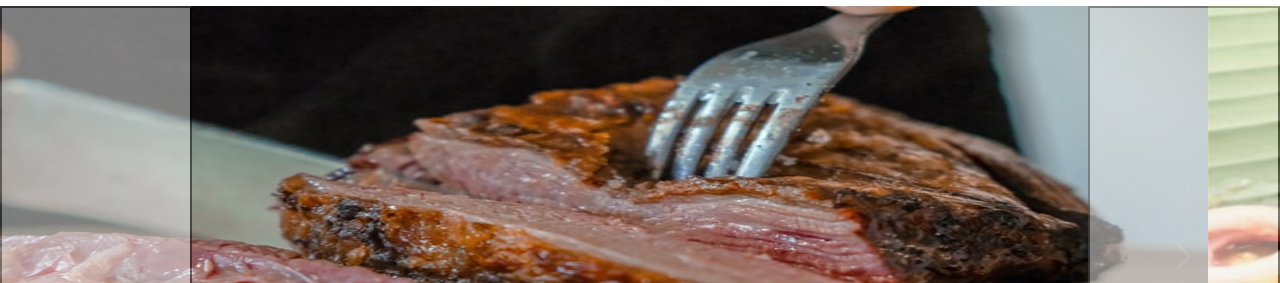
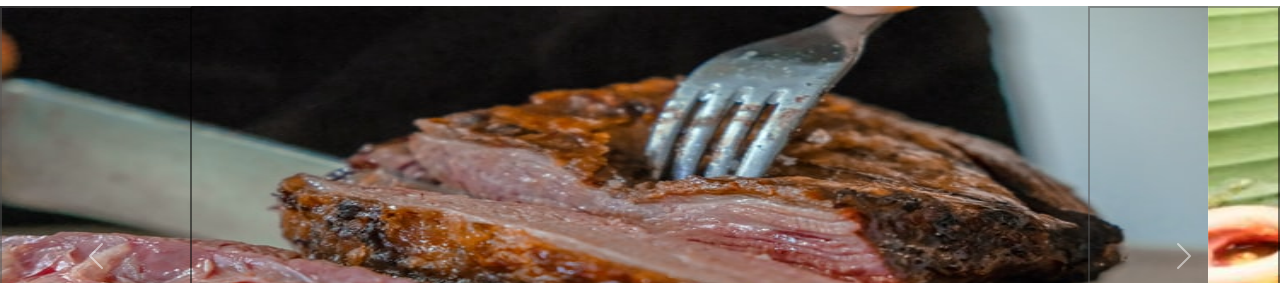
Before and after one commit to timothymadegwa/Allmeats, a plain HTML site: page index.html in a window 1280 px wide. Shown: the part 90-373 px from the top of the page. Drawn offline with nearby package versions, Linux system fonts and the light colour scheme; a web font is replaced by a local one.

Commit message:
made edges of carousel next and previous transparent

```diff
--- a/index.html
+++ b/index.html
@@ -102,11 +102,11 @@
           </div>
         </div>
       </div>
-      <button class="carousel-control-prev" type="button" data-bs-target="#myCarousel" data-bs-slide="prev">
+      <button style="background-color: rgba(255, 255, 255, 0);" class="carousel-control-prev" type="button" data-bs-target="#myCarousel" data-bs-slide="prev">
         <span class="carousel-control-prev-icon" aria-hidden="true"></span>
         <span class="visually-hidden">Previous</span>
       </button>
-      <button class="carousel-control-next" type="button" data-bs-target="#myCarousel" data-bs-slide="next">
+      <button style="background-color: rgba(255, 255, 255, 0);" class="carousel-control-next" type="button" data-bs-target="#myCarousel" data-bs-slide="next">
         <span class="carousel-control-next-icon" aria-hidden="true"></span>
         <span class="visually-hidden">Next</span>
       </button>
```
